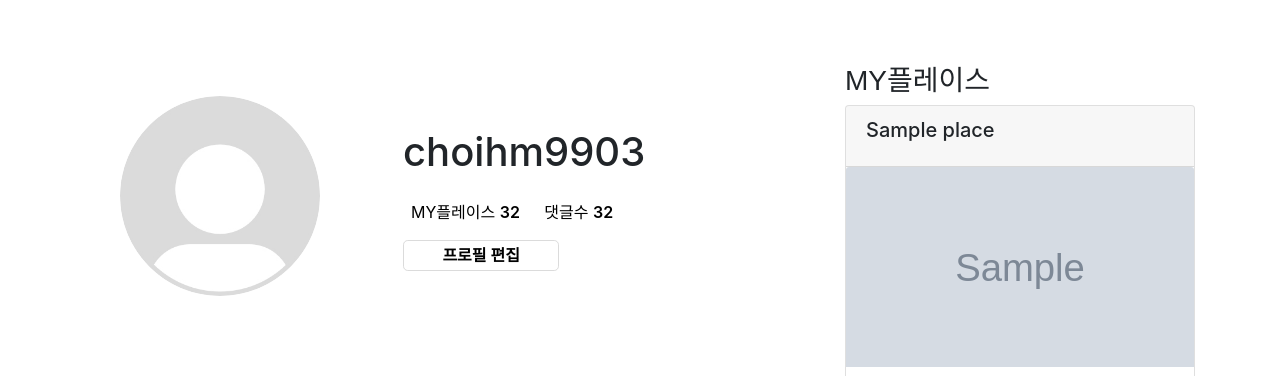
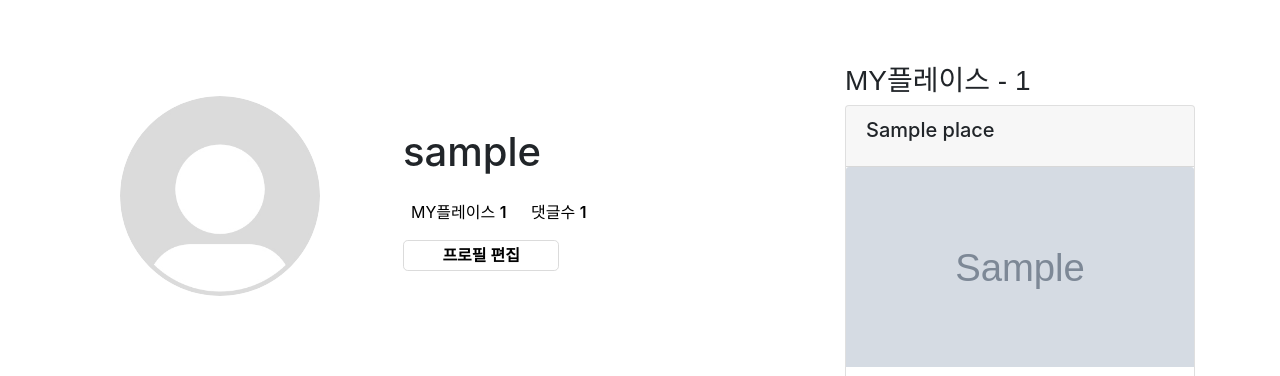
Before and after one commit to hyunmin0317/Cloud-Project, a Django app: a page that uses templates/hip/profile.html in a window 1280 px wide. Shown: the part 74-450 px from the top of the page. Run offline with Django 4.2, Linux system fonts and the light colour scheme; a user stored in the database is signed in; tables that the repository leaves empty hold one stand-in row (values such as "Sample post"); grey boxes marked "Sample" are stand-in pictures; some libraries are stand-ins or nearby versions; some web fonts are replaced.

Commit message:
feat: profile-page

```diff
--- a/hip/views.py
+++ b/hip/views.py
@@ -19,5 +19,6 @@ def detail(request, region):
 def all(request, name):
     user = get_object_or_404(User, username=name)
     data_list = user.voter_post.all()
-    context = {"data_list":data_list}
+    comment_list = user.comment_set.all()
+    context = {"data_list":data_list, 'username':name, 'placecnt':len(data_list), 'commentcnt':len(comment_list)}
     return render(request, 'hip/profile.html', context)
--- a/templates/hip/profile.html
+++ b/templates/hip/profile.html
@@ -8,7 +8,7 @@
     {% block title %}
     {% endblock %}
     <link rel="stylesheet" href="{% static 'bootstrap/bootstrap.min.css' %}" media="screen">
-    <link rel="stylesheet" type="text/css" href="{% static 'css/style.css' %}">
+    <link rel="stylesheet" type="text/css" href="{% static 'css/styles.css' %}">
 <!-- 글꼴 -->
     <link rel="preconnect" href="https://fonts.googleapis.com">
     <link rel="preconnect" href="https://fonts.gstatic.com" crossorigin>
@@ -39,16 +39,16 @@
                             </div>
 
                             <div class="profile-user-settings"><br>
-                                <h1 class="profile-name">choihm9903{{users.username}}</h1>
+                                <h1 class="profile-name">{{username}}</h1>
                             </div>
 
                             <div class="profile-stats">
                                 <ul>
-                                    <a href="#" style="text-decoration-line: none; color:black;">
-                                        <li>MY플레이스 <span class="profile-stat-count">32{{posts.count}}</span></li>
+                                    <a style="text-decoration-line: none; color:black;">
+                                        <li>MY플레이스 <span class="profile-stat-count">{{placecnt}}</span></li>
                                     </a>
-                                    <a href="#" style="margin-left:20px; text-decoration-line: none; color:black;">
-                                        <li>댓글수 <span class="profile-stat-count">32{{posts.count}}</span></li>
+                                    <a style="margin-left:20px; text-decoration-line: none; color:black;">
+                                        <li>댓글수 <span class="profile-stat-count">{{commentcnt}}</span></li>
                                     </a>
                                 </ul>
 
@@ -67,8 +67,8 @@
             <div class="col-md-4 col-lg-4" >
 
             <div style="margin-top:3rem">
-            <h3 class="nav-title">MY플레이스</h3>
-            <div style="overflow: scroll; height: 800px">
+            <h3 class="nav-title">MY플레이스 - {{ placecnt }}</h3>
+            <div style="overflow: auto; height: 800px">
                 {% for data in data_list %}
                 <div class="box">
                     <div class="card mb-5">
```
Also changed, not shown: static/css/styles.css (renamed from static/css/style.css).
